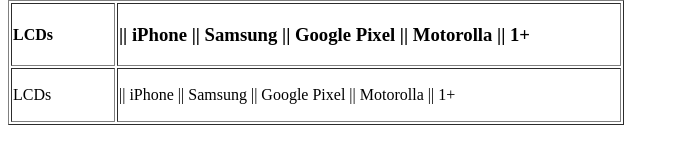
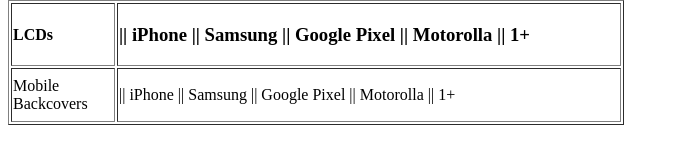
Before and after one commit to adnankhalid710/mhtshenzhen, a plain HTML site: page index.html in a window 1280 px wide. Shown: the part 236-400 px from the top of the page, without its empty margins (0-679 px from the left). Drawn offline with Linux system fonts and the light colour scheme.

Commit message:
update second table

```diff
--- a/index.html
+++ b/index.html
@@ -44,7 +44,7 @@
             <td width ="500" height="50"><h3>|| iPhone || Samsung || Google Pixel || Motorolla || 1+ </h3></td>
         </tr>
         <tr >
-            <td width ="100" height="40">LCDs</td>
+            <td width ="100" height="40">Mobile Backcovers</td>
             <td width ="500" height="50">|| iPhone || Samsung || Google Pixel || Motorolla || 1+ </td>
         </tr>
     </table>
```
